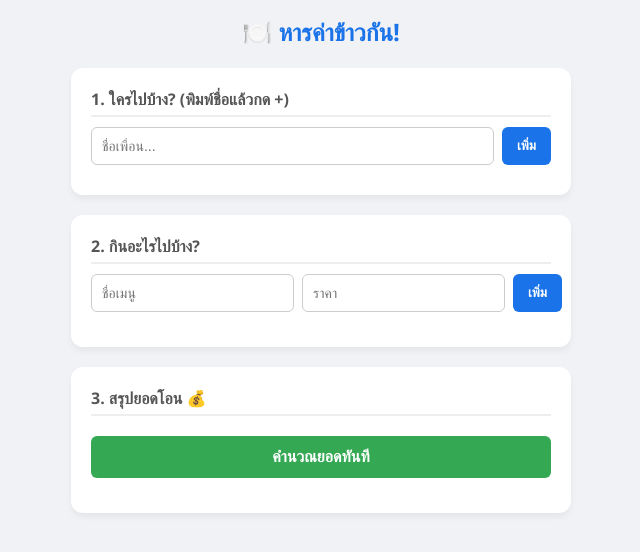
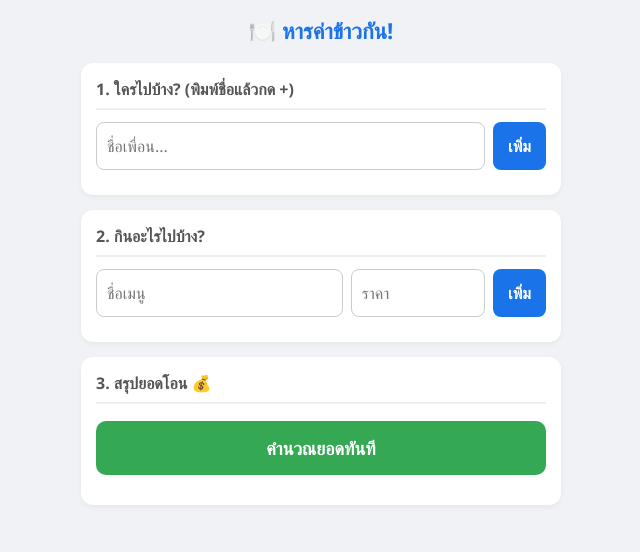
Before and after one commit to devnatthawut-code/bill-calculator, a plain HTML site: page index.html in a window 1280 px wide. Shown: the whole page, without its empty margins (319-959 px from the left). Drawn offline with Linux system fonts and the light colour scheme.

Commit message:
Update index.html

```diff
--- a/index.html
+++ b/index.html
@@ -2,27 +2,98 @@
 <html lang="th">
 <head>
     <meta charset="UTF-8">
-    <meta name="viewport" content="width=device-width, initial-scale=1.0">
+    <meta name="viewport" content="width=device-width, initial-scale=1.0, maximum-scale=1.0, user-scalable=no">
     <title>แอปหารค่าข้าว</title>
     <style>
-        body { font-family: 'Segoe UI', Tahoma, Geneva, Verdana, sans-serif; padding: 15px; max-width: 500px; margin: auto; background-color: #f0f2f5; color: #333; }
-        .card { background: white; padding: 20px; border-radius: 12px; box-shadow: 0 4px 6px rgba(0,0,0,0.05); margin-bottom: 20px; }
-        h2 { text-align: center; color: #1a73e8; margin-top: 0; }
-        h3 { font-size: 16px; margin-top: 0; margin-bottom: 10px; color: #555; border-bottom: 2px solid #eee; padding-bottom: 5px; }
-        input { padding: 10px; box-sizing: border-box; border: 1px solid #ccc; border-radius: 6px; font-size: 14px; }
-        .flex-row { display: flex; gap: 8px; margin-bottom: 10px; }
-        button { background-color: #1a73e8; color: white; border: none; padding: 10px 15px; border-radius: 6px; cursor: pointer; font-weight: bold; }
+        /* ตั้งค่านี้เพื่อให้ขอบเขตของกล่องไม่ล้นจอเวลาใส่ Padding */
+        * { box-sizing: border-box; font-family: 'Segoe UI', Tahoma, Geneva, Verdana, sans-serif; }
+
+        body {
+            padding: 10px;
+            max-width: 500px;
+            margin: auto;
+            background-color: #f0f2f5;
+            color: #333;
+        }
+        .card {
+            background: white;
+            padding: 15px;
+            border-radius: 12px;
+            box-shadow: 0 2px 5px rgba(0,0,0,0.05);
+            margin-bottom: 15px;
+            width: 100%;
+        }
+        h2 { text-align: center; color: #1a73e8; margin-top: 5px; font-size: 22px; }
+        h3 { font-size: 16px; margin-top: 0; margin-bottom: 12px; color: #555; border-bottom: 2px solid #eee; padding-bottom: 8px; }
+
+        /* ปรับ input ให้ฟอนต์ขนาด 16px ขึ้นไป ป้องกัน iPhone ซูมหน้าจอ */
+        input {
+            padding: 12px 10px;
+            border: 1px solid #ccc;
+            border-radius: 8px;
+            font-size: 16px;
+            width: 100%;
+            appearance: none; /* ลบสไตล์พื้นฐานของเบราว์เซอร์มือถือ */
+        }
+
+        /* ปรับ Flexbox ให้จัดเรียงบนจอมือถือได้ดีขึ้น ไม่ทะลุขอบ */
+        .flex-row {
+            display: flex;
+            gap: 8px;
+            margin-bottom: 10px;
+            width: 100%;
+        }
+        .flex-row input { min-width: 0; /* ป้องกัน input ดันกล่องพัง */ }
+
+        button {
+            background-color: #1a73e8;
+            color: white;
+            border: none;
+            padding: 12px 15px;
+            border-radius: 8px;
+            cursor: pointer;
+            font-weight: bold;
+            font-size: 16px;
+            white-space: nowrap;
+        }
         button:hover { background-color: #1557b0; }
-        .btn-calc { background-color: #34a853; width: 100%; font-size: 16px; padding: 12px; margin-top: 10px; }
+        button:active { transform: scale(0.98); } /* เพิ่มเอฟเฟกต์ตอนกดปุ่ม */
+
+        .btn-calc {
+            background-color: #34a853;
+            width: 100%;
+            font-size: 18px;
+            padding: 15px;
+            margin-top: 5px;
+            border-radius: 10px;
+        }
         .btn-calc:hover { background-color: #2b8c45; }
-        .chip { display: inline-block; background: #e8f0fe; color: #1a73e8; padding: 5px 12px; border-radius: 20px; margin: 3px; font-size: 13px; font-weight: bold; }
+
+        .chip { display: inline-block; background: #e8f0fe; color: #1a73e8; padding: 6px 14px; border-radius: 20px; margin: 4px; font-size: 14px; font-weight: bold; }
+
         .item-row { border: 1px solid #eee; padding: 12px; border-radius: 8px; margin-bottom: 12px; background: #fafafa; }
-        .item-title { font-weight: bold; font-size: 15px; color: #d93025; margin-bottom: 8px; }
+        .item-title { font-weight: bold; font-size: 16px; color: #d93025; margin-bottom: 10px; }
+
+        /* ปรับหน้าตา Checkbox ให้กดง่ายขึ้นบนมือถือ */
         .checkbox-group { display: flex; flex-wrap: wrap; gap: 8px; }
-        .checkbox-group label { background: white; border: 1px solid #ddd; padding: 6px 10px; border-radius: 20px; font-size: 13px; cursor: pointer; display: flex; align-items: center; gap: 5px; }
+        .checkbox-group label {
+            background: white;
+            border: 1px solid #ddd;
+            padding: 8px 12px;
+            border-radius: 20px;
+            font-size: 14px;
+            cursor: pointer;
+            display: flex;
+            align-items: center;
+            gap: 5px;
+            user-select: none;
+            -webkit-tap-highlight-color: transparent;
+        }
+        .checkbox-group input { width: auto; height: 18px; width: 18px; accent-color: #1a73e8; margin: 0; }
         .checkbox-group input:checked + span { color: #1a73e8; font-weight: bold; }
+
         ul { list-style: none; padding: 0; margin: 0; }
-        li { display: flex; justify-content: space-between; padding: 8px 0; border-bottom: 1px dashed #ccc; font-size: 16px; }
+        li { display: flex; justify-content: space-between; padding: 10px 0; border-bottom: 1px dashed #ccc; font-size: 16px; }
     </style>
 </head>
 <body>
@@ -45,7 +116,7 @@
             <input type="number" id="itemPrice" placeholder="ราคา" style="flex: 1;">
             <button onclick="addItem()">เพิ่ม</button>
         </div>
-        <div id="itemsList" style="margin-top: 15px;"></div>
+        <div id="itemsList" style="margin-top: 10px;"></div>
     </div>
 
     <div class="card">
@@ -65,7 +136,7 @@
                 people.push(name);
                 nameInput.value = '';
                 renderPeople();
-                renderItems(); // อัปเดตเมนูอาหารให้มีชื่อคนใหม่
+                renderItems();
             }
         }
 
@@ -81,7 +152,6 @@
             const price = parseFloat(priceInput.value);
 
             if (name && !isNaN(price) && price > 0) {
-                // ค่าเริ่มต้น: ให้ทุกคนที่เพิ่มชื่อไว้ หารเมนูนี้ร่วมกัน
                 items.push({ id: Date.now(), name, price, sharedBy: [...people] });
                 nameInput.value = '';
                 priceInput.value = '';
@@ -95,9 +165,9 @@
             const item = items.find(i => i.id === itemId);
             if (item) {
                 if (item.sharedBy.includes(personName)) {
-                    item.sharedBy = item.sharedBy.filter(p => p !== personName); // เอาออก
+                    item.sharedBy = item.sharedBy.filter(p => p !== personName);
                 } else {
-                    item.sharedBy.push(personName); // เพิ่มเข้า
+                    item.sharedBy.push(personName);
                 }
             }
         }
@@ -107,7 +177,7 @@
             list.innerHTML = items.map(item => `
                 <div class="item-row">
                     <div class="item-title">${item.name} - ${item.price} บาท</div>
-                    <div style="font-size: 12px; color: #666; margin-bottom: 5px;">ติ๊กเครื่องหมายถูกเฉพาะคนที่กินเมนูนี้:</div>
+                    <div style="font-size: 13px; color: #666; margin-bottom: 8px;">ติ๊กเฉพาะคนที่หารเมนูนี้:</div>
                     <div class="checkbox-group">
                         ${people.map(p => `
                             <label>
@@ -145,7 +215,7 @@
                 html += `<li><span><strong>${person}</strong></span> <span>${amount.toFixed(2)} ฿</span></li>`;
                 totalBill += amount;
             }
-            html += `</ul><div style="margin-top: 15px; text-align: right; font-weight: bold; color: #d93025;">ยอดรวมบิล: ${totalBill.toFixed(2)} บาท</div>`;
+            html += `</ul><div style="margin-top: 15px; text-align: right; font-size: 18px; font-weight: bold; color: #d93025;">ยอดรวมบิล: ${totalBill.toFixed(2)} บาท</div>`;
             resultDiv.innerHTML = html;
         }
     </script>
```
